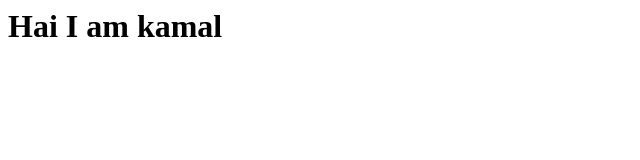
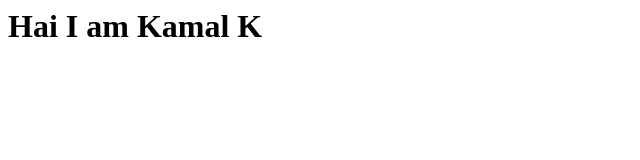
Before and after one commit to Kamal-21/automation-testing, a plain HTML site: page index.html in a window 1280 px wide. Shown: the whole page, without its empty margins (0-640 px from the left). Drawn offline with Linux system fonts and the light colour scheme.

Commit message:
commit 3 12jan

```diff
--- a/index.html
+++ b/index.html
@@ -1,3 +1,3 @@
 <html>
-<h1>Hai I am kamal</h1>
+<h1>Hai I am Kamal K</h1>
 </html>
```
